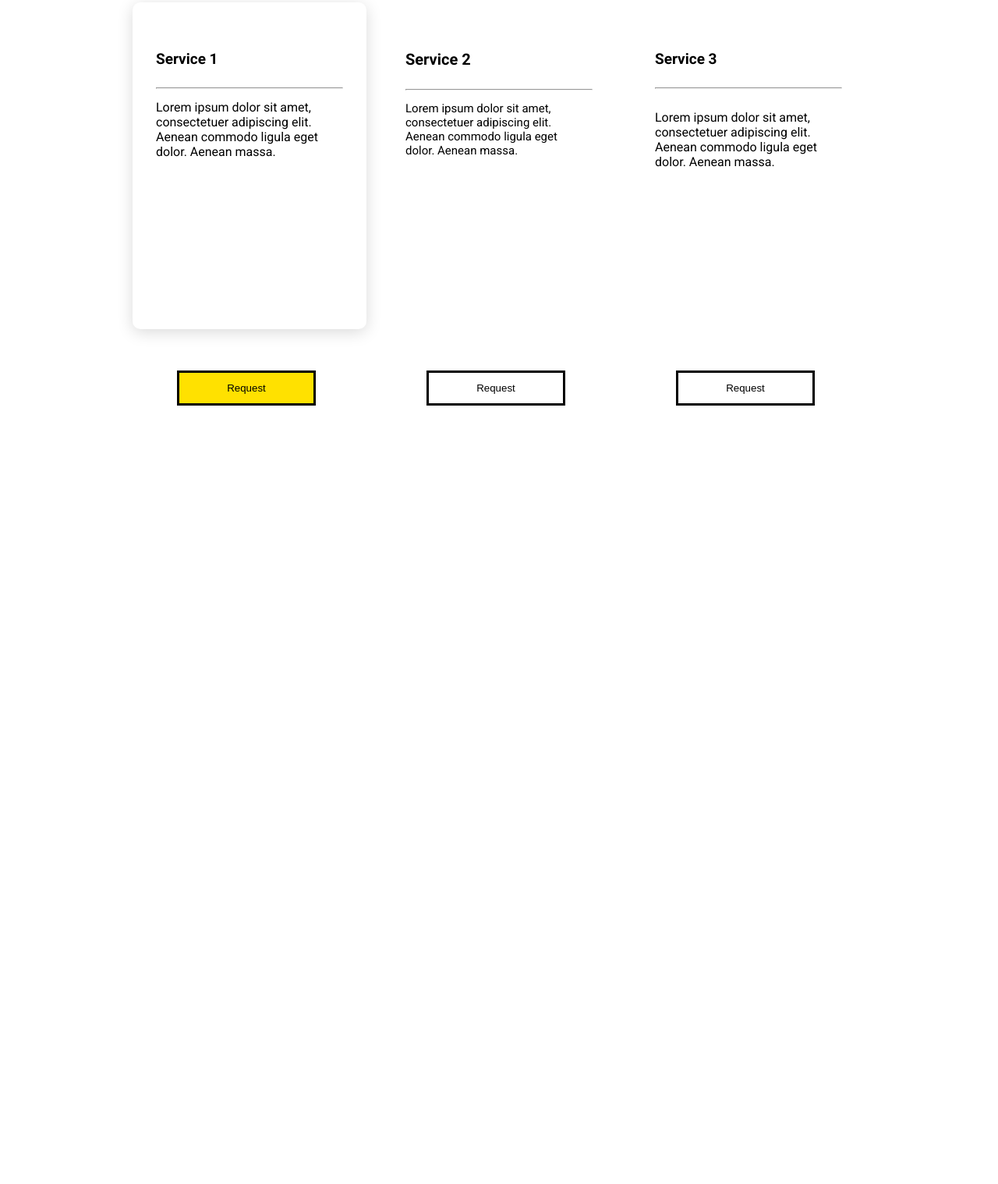
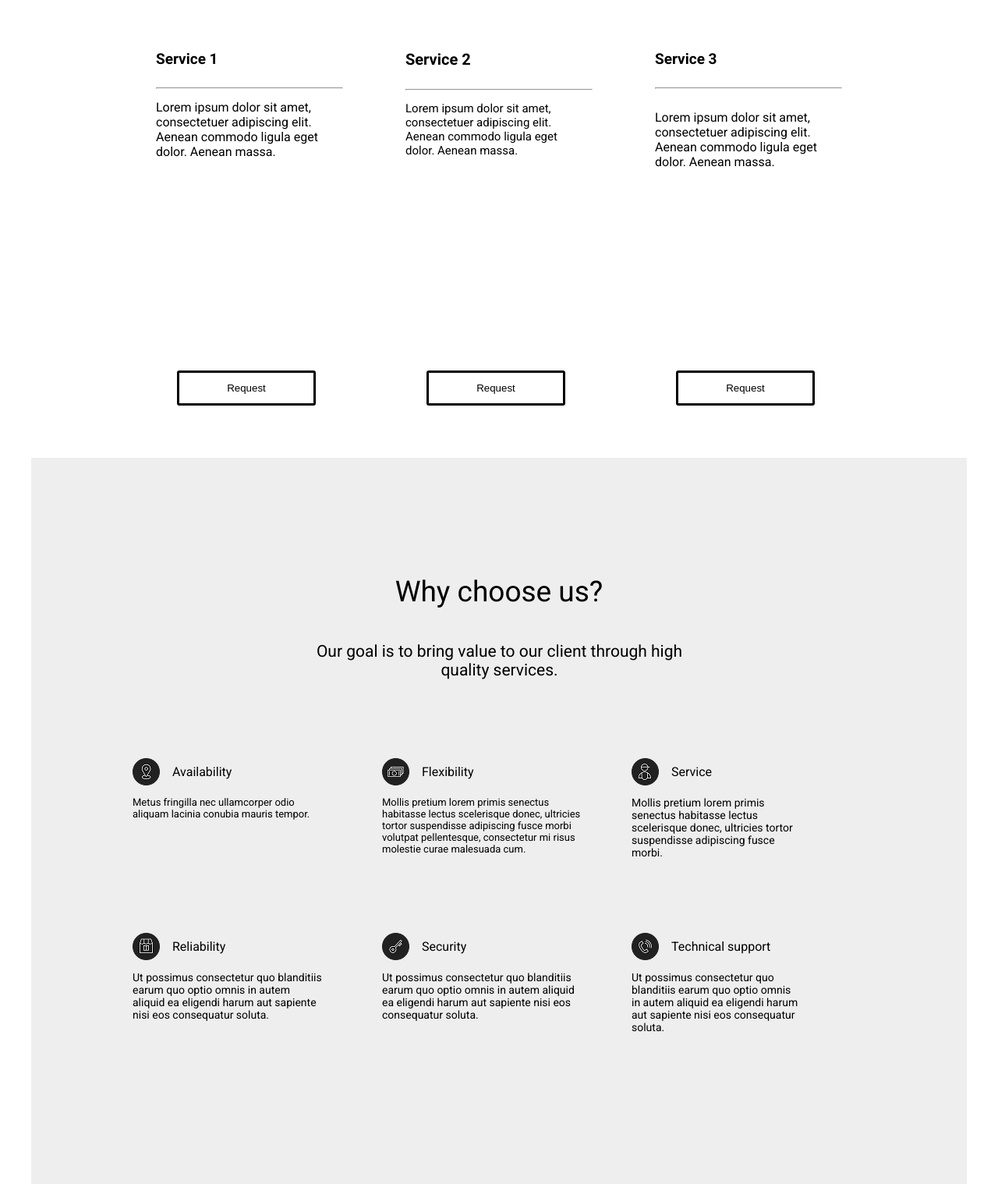
Before and after one commit to maxsimys555/AutoService, a plain HTML site: page index.html in a window 1280 px wide. Shown: the part 1941-3459 px from the top of the page at 78% size. Before the commit the page ends 2461 px from the top, so only its background shows below. Drawn offline with Linux system fonts and the light colour scheme.

Commit message:
four menu comlected

```diff
--- a/index.css
+++ b/index.css
@@ -193,13 +193,8 @@ input[type="text"] {
     width: 300px;
     height: 419px;
 }
-.ourservice > div:first-child {
-  box-shadow: 0 4px 20px rgba(0,0,0,0.15);
-}
-.ourservice :first-child{
-    border-radius: 10px;
 
-}
+
 .ourservice > div:first-child h3,
 .ourservice > div:last-child h3 {
   font-size: 19px;
@@ -248,6 +243,7 @@ input[type="text"] {
     margin-top: 53px;
     padding: 0;
     background-color: white;
+    border-radius: 3px;
 }
 .Request{
     display: flex;
@@ -261,5 +257,89 @@ input[type="text"] {
 }
 .Request > button:first-child{
     margin-left: 187px;
-    background-color: #FFE100
+
 }
+.Request > button:hover{
+box-shadow: 0px 4px 4px rgba(0, 0, 0, 0.25);
+}
+.Request > button:active{
+  background-color: #FFE100
+}
+.ourservice > div:hover {
+  box-shadow: 0 4px 20px rgba(0,0,0,0.15);
+  border-radius: 10px;
+}
+.why {
+  height: 931px;
+  width: 100%;
+  background-color: #eeeeee;
+  margin-top: 67px;
+}
+.why h1{
+  font-size: 37px;
+  margin-top: 150px ;
+  text-align: center;
+  font-weight: normal;
+}
+.why h3{
+  font-size: 21px;
+  margin-top: 43px ;
+  margin-right: 364px;
+  margin-left: 365px;
+  font-weight: normal;
+  text-align: center;
+}
+.icons{
+  display: grid;
+  grid-template-columns: 1fr 74px 1fr 65px 1fr;
+  grid-auto-rows: auto;
+  row-gap: 95px;
+  margin-left: 130px;
+  margin-right: 212px;
+  margin-top: 101px;
+}
+.icons > div:nth-child(1) { grid-column: 1; }
+.icons > div:nth-child(2) { grid-column: 3; }
+.icons > div:nth-child(3) { grid-column: 5; }
+.icons > div:nth-child(4) { grid-column: 1; grid-row: 2; }
+.icons > div:nth-child(5) { grid-column: 3; grid-row: 2; }
+.icons > div:nth-child(6) { grid-column: 5; grid-row: 2; }
+.iconah4 {
+  display: flex;           /* выстраиваем картинку и заголовок в ряд */
+  align-items: center;     /* выравниваем по вертикали */
+  gap: 16px;               /* отступ между картинкой и h4 */
+  margin: 0;
+
+}
+.iconah4 h4 {
+  font-weight: normal;
+  margin: 0;
+}
+.iconah4 img {
+  width: 35px;             /* подгони под свой размер */
+  height: 35px;
+}
+.icons p{
+margin-top: 14px;
+font-size: 14px;
+margin-bottom: 0;
+}
+.icons > :first-child p{
+font-size: 13px;
+}
+.icons > :nth-child(2) p{
+  font-size: 13px;
+  width: 255px;
+}
+.icons > :nth-child(3) p{
+  width: 218px;
+}
+.icons > :nth-child(4) p{
+  width: 246px;
+}
+.icons > :nth-child(5) p{
+  width: 255px;
+}
+.icons > :nth-child(6) p{
+  width: 218px;
+}
--- a/index.html
+++ b/index.html
@@ -96,6 +96,55 @@
             <button>Request</button>
         </div>
       </section>
+      <section class="why">
+        <h1>Why choose us?</h1>
+        <h3>Our goal is to bring value to our client through high quality services.</h3>
+        <div class="icons">
+          <div>
+            <div class="iconah4">
+            <img src="local.png">
+            <h4>Availability</h4>
+            </div>
+            <p>Metus fringilla nec ullamcorper odio aliquam lacinia conubia mauris tempor.</p>
+          </div>
+          <div>
+            <div class="iconah4">
+            <img src="money.png">
+            <h4>Flexibility</h4>
+            </div>
+            <p>Mollis pretium lorem primis senectus habitasse lectus scelerisque donec, ultricies tortor suspendisse adipiscing fusce morbi volutpat pellentesque, consectetur mi risus molestie curae malesuada cum.</p>
+          </div>
+          <div>
+            <div class="iconah4">
+            <img src="serv.png">
+            <h4>Service</h4>
+            </div>
+            <p>Mollis pretium lorem primis senectus habitasse lectus scelerisque donec, ultricies tortor suspendisse adipiscing fusce morbi.</p>
+          </div>
+          <div>
+            <div class="iconah4">
+            <img src="mag.png">
+            <h4>Reliability</h4>
+            </div>
+            <p>Ut possimus consectetur quo blanditiis earum quo optio omnis in autem aliquid ea eligendi harum aut sapiente nisi eos consequatur soluta.</p>
+          </div>
+          <div>
+            <div class="iconah4">
+            <img src="key.png">
+            <h4>Security</h4>
+            </div>
+            <p>Ut possimus consectetur quo blanditiis earum quo optio omnis in autem aliquid ea eligendi harum aut sapiente nisi eos consequatur soluta.</p>
+          </div>
+          <div>
+            <div class="iconah4">
+            <img src="tel.png">
+            <h4>Technical support</h4>
+            </div>
+            <p>Ut possimus consectetur quo blanditiis earum quo optio omnis in autem aliquid ea eligendi harum aut sapiente nisi eos consequatur soluta.</p>
+          </div>
+        </div>
+
+      </section>
     </div>
   </body>
 </html>
```
Also changed, not shown: key.png (added), local.png (added), mag.png (added), money.png (added), serv.png (added), tel.png (added).
